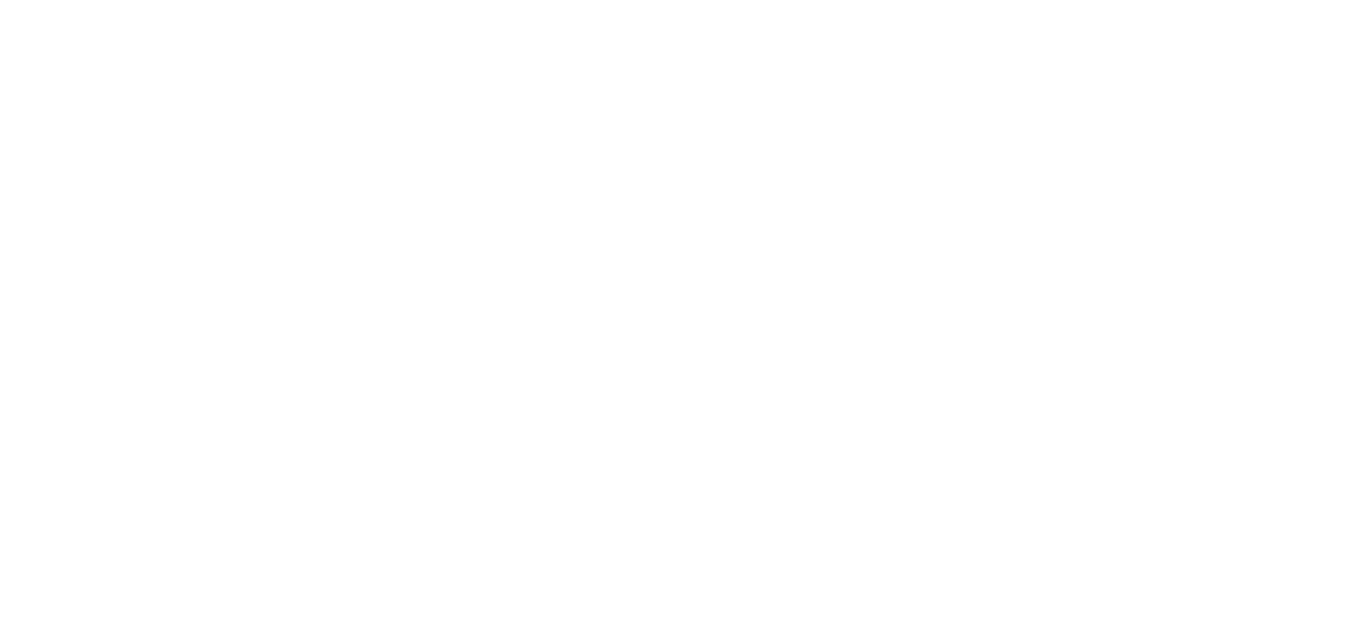
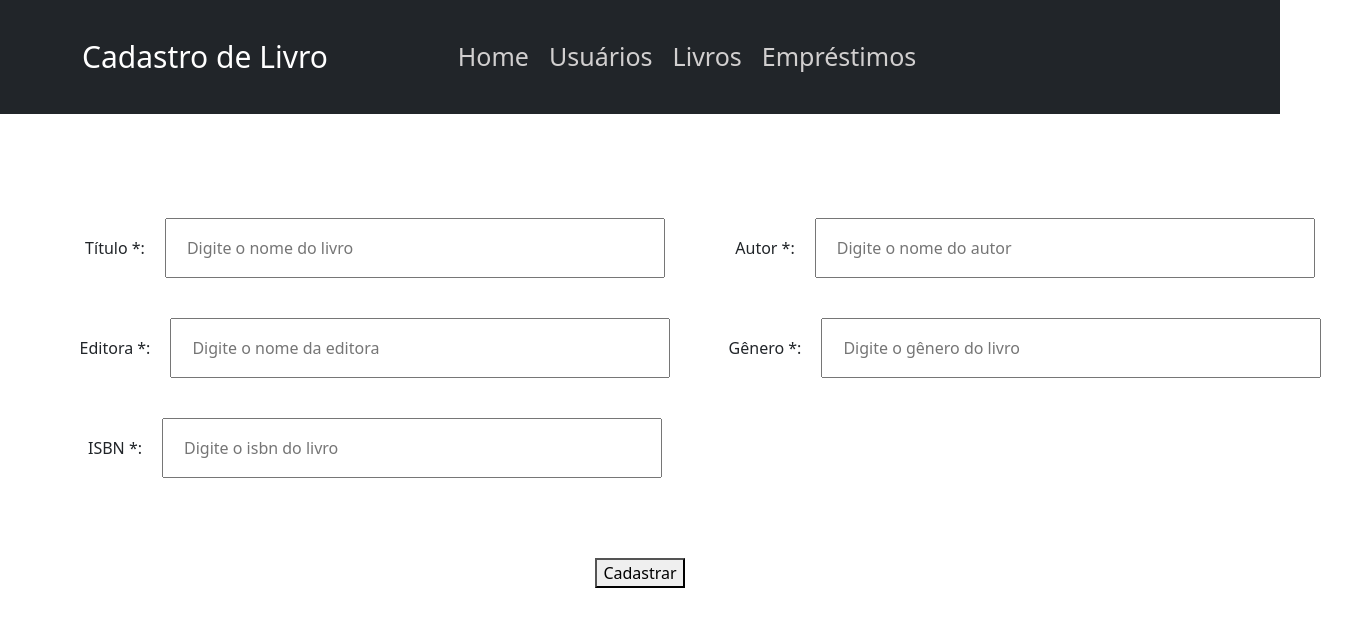
Before and after one commit to Rodrigobueno2/projeto_biblioteca_frontEnd, a React (Create React App) app: page /cadastroLivro in a window 1280 px wide. Before the commit this address had no page. Shown: the top 626 px of the page, 1360 px wide, since content can reach past the window. Built offline with nearby package versions, Linux system fonts and the light colour scheme.

Commit message:
implementação da tela de cadastro do livro e também a listagem dos livros junto com filtro de livro por titulo e codigo do livro.

```diff
--- a/src/components/MenuFixoDoTop.jsx
+++ b/src/components/MenuFixoDoTop.jsx
@@ -13,7 +13,7 @@ function MenuFixoDoTopo({nomeTela}) {
           <Nav className="me-auto" style={{fontSize:25, margin:20}} >
           <Link to="/" className={styles.links}>Home</Link>
           <Link to="/usuarios" className={styles.links}>Usuários</Link>
-          <Link to="/" className={styles.links}>Livros</Link>
+          <Link to="/livros" className={styles.links}>Livros</Link>
           <Link to="/" className={styles.links}>Empréstimos</Link>
           </Nav>
         </Container>
--- a/src/router.jsx
+++ b/src/router.jsx
@@ -5,6 +5,8 @@ import CadastroUsuario from './screens/usuario/CadastroUsuario'
 import ExclucaoDeUsuario from './screens/usuario/ExclucaoDeUsuario'
 import ListaDeUsuarios from './screens/usuario/ListaDeUsuarios'
 import Usuario from './screens/usuario/Usuario'
+import CadastroLivro from './screens/livro/CadastroLivro'
+import ListaDeLivro from './screens/livro/ListaDeLivro'
 
 export default function router() {
   return (
@@ -16,6 +18,8 @@ export default function router() {
             <Route path="/usuarios/:id" element={<Usuario/>}/>
             <Route path="/cadastroUsuario/:id" element={<CadastroUsuario/>}/>
             <Route path="/excluirUsuario/:id" element={<ExclucaoDeUsuario/>}/>
+            <Route path="/cadastroLivro" element={<CadastroLivro/>}/>
+            <Route path="/livros" element={<ListaDeLivro/>}/>
         </Routes>
     </BrowserRouter>
   )
--- /dev/null
+++ b/src/screens/livro/CadastroLivro.jsx
@@ -0,0 +1,101 @@
+import axios from 'axios';
+import React, { useState } from 'react'
+import { Form } from 'react-bootstrap'
+import * as yup from "yup";
+import MenuFixoDoTopo from '../../components/MenuFixoDoTop'
+import styles from '../livro/CadastroLivro.module.css'
+import {url} from '../../url/Url'
+
+export default function CadastroLivro() {
+
+  const[livro, setLivro] = useState({
+     titulo: "",
+     editora: "",
+     isbn: "",
+     autor: "",
+     genero: ""
+  })
+
+  const[status, setStatus] = useState({
+    tipo:"",
+    mensagem:""
+  })
+
+  let schemaLivro = yup.object().shape({
+    titulo: yup.string("Necessario preencher o campo titulo").required("Necessario preencher o campo titulo"),
+    editora:  yup.string("Necessario preencher o campo editora").required("Necessario preencher o campo editora"),
+    isbn: yup.string("Necessario preencher o campo isbn").required("Necessario preencher o campo isbn"),
+    autor: yup.string("Necessario preencher o campo autor").required("Necessario preencher o campo autor"),
+    genero: yup.string("Necessario preencher o campo genero").required("Necessario preencher o campo genero")
+
+  });
+
+
+  const handleSubmit = (event)=>{
+    event.preventDefault();
+    event.stopPropagation();
+    schemaLivro.validate(livro).then(()=>{
+      salvar()
+    }).catch((erro)=>{
+      setStatus({tipo:"erro",mensagem:""+erro})
+    })
+  }
+
+  const onChange = (ev)=>{
+    const { name, value } = ev.target;
+    setLivro({ ...livro, [name]: value });
+  }
+
+  const salvar = ()=>{
+    axios.post(url+"/livro",{
+      titulo: livro.titulo,
+      autor: livro.autor,
+      editora: livro.editora,
+      genero: livro.genero,
+      isbn: livro.isbn
+    }).then(()=>{
+      setStatus({tipo:"sucesso",mensagem:"cadastro realizado com sucesso"})
+    }).catch((erro)=>{
+      alert(erro)
+    })
+  }
+
+  return (
+    <div>
+       <MenuFixoDoTopo
+          nomeTela={"Cadastro de Livro"}
+       />
+
+        <form  onSubmit={handleSubmit} >
+            {status.tipo==="erro"? <p style={{color:"red"}}>{status.mensagem}</p>:null}
+            {status.tipo==="sucesso"? <p style={{color:"green"}}>{status.mensagem}</p>:null}
+            <div className={styles.form}>
+              <div>
+                <label>Título *: </label>
+                <input type="text" name="titulo" onChange={onChange} placeholder="Digite o nome do livro" className={styles.input}/>
+              </div>
+              <div>
+                <label>Autor *: </label>
+                <input type="text" name="autor" onChange={onChange} placeholder="Digite o nome do autor" className={styles.input}/><br/>
+              </div>
+              <div>
+                <label>Editora *: </label>
+                <input type="text" name="editora" onChange={onChange} placeholder="Digite o nome da editora"className={styles.input} />
+              </div>
+              <div>
+                <label>Gênero *: </label>
+                <input type="text" name="genero" onChange={onChange} placeholder="Digite o gênero do livro" className={styles.input}/><br/>
+              </div>
+              <div>
+                <label>ISBN *: </label>
+                <input type="text" name="isbn" onChange={onChange} placeholder="Digite o isbn do livro" className={styles.input}/><br/>
+              </div>
+              <div>
+
+              </div>
+            </div>
+            <button type="submit" >Cadastrar</button>
+        </form>
+    </div>
+  )
+}
--- /dev/null
+++ b/src/screens/livro/CadastroLivro.module.css
@@ -0,0 +1,12 @@
+.form{
+    display: grid;
+    grid-template-columns: 650px 650px;
+    margin:60px;
+}
+
+.input{
+   height: 60px;
+   width:500px;
+   margin: 20px;
+   padding: 20px;
+}
--- /dev/null
+++ b/src/screens/livro/ListaDeLivro.jsx
@@ -0,0 +1,78 @@
+import axios from 'axios';
+import React, { useEffect, useState } from 'react'
+import { Button, Row } from 'react-bootstrap';
+import { Link, useNavigate } from 'react-router-dom';
+import MenuFixoDoTopo from '../../components/MenuFixoDoTop'
+import { url } from '../../url/Url';
+import styles from '../livro/ListaDeLivro.module.css'
+
+export default function ListaDeLivro() {
+  const[livros,setLivros] = useState([]);
+  const[filtroTitulo,setFiltroTitulo] = useState();
+  const[filtroCodigo,setFiltroCodigo] = useState();
+  const[filtro,setFiltro] = useState([]);
+  const navigate = useNavigate();
+
+  const filtrarTitulo =()=>{
+    setFiltro(livros);
+    if(filtroTitulo !== ""){
+      setFiltro(livros.filter((livros)=>livros.titulo.toLowerCase() === filtroTitulo.toLowerCase()))
+    }
+  }
+
+  const filtrarCodigo =()=>{
+   setFiltro(livros);
+   if(filtroCodigo !== ""){
+     setFiltro(livros.filter((livros)=>livros._id === filtroCodigo))
+   }
+ }
+
+
+  function onChangeFiltrarTitulo(event){
+     setFiltroTitulo(event.target.value)
+  }
+
+  function onChangeFiltrarCodigo(event){
+     setFiltroCodigo(event.target.value)
+  }
+
+  useEffect(() => {
+    ListarLivros();
+  },[]);
+
+  const ListarLivros = ()=>{
+    axios.get(url+"/livro").then((element)=>{
+        setLivros(element.data);
+        setFiltro(element.data)
+    }).catch((erro)=>{
+        console.log(erro);
+    })
+  }
+
+  return (
+    <div>
+      <MenuFixoDoTopo
+          nomeTela={"Lista de Livros"}
+       />
+       <Button type="button" variant='primary'> <Link to="/cadastroLivro"  className={styles.link}>+ Adicionar Livro</Link></Button>
+       <hr/>
+       <input type="text" name="filtroTitulo"  placeholder="Filtrar livro por titulo" onChange={onChangeFiltrarTitulo} />
+       <Button variant="primary" onClick={()=>filtrarTitulo()}>Filtrar livro por Titulo</Button>
+       <input type="text" name="filtroCodigo"  placeholder="Filtrar livro pelo codigo" onChange={onChangeFiltrarCodigo} />
+       <Button variant="primary" onClick={()=>filtrarCodigo()}>Filtrar livro pelo Codigo</Button>
+       <div>
+          {filtro.map((element,key)=>(
+             <div className={styles.livros}>
+                ***Livro: {key+1}***<Row/>
+               Codigo do Livro: {element._id}<Row/>
+               Titulo do Livro: {element.titulo}<Row/>
+               <Button type='button' variant="primary" className={styles.botoes} onClick={()=>navigate('/usuarios/'+element._id)}>Visualizar</Button>
+               <Button type='button' variant="danger" className={styles.botoes} onClick={()=>navigate('/excluirUsuario/'+element._id)}>Excluir</Button>
+               <Button type='button' variant="success" className={styles.botoes} onClick={()=>navigate('/cadastroUsuario/'+element._id)}>Atualizar</Button>
+             </div>
+          ))}
+       </div>
+
+    </div>
+  )
+}
--- /dev/null
+++ b/src/screens/livro/ListaDeLivro.module.css
@@ -0,0 +1,26 @@
+.link{
+    text-decoration: none;
+    color:black;
+    padding: 40px;
+
+ }
+
+ :hover.link{
+    color: rgb(206, 205, 205);
+ }
+
+
+ .livros{
+    flex-direction:row;
+    justify-content:center;
+    margin: 2px;
+    height: 200px;
+    border-width: medium;
+    border-style: solid;
+    border-color: rgb(15, 15, 15);
+    padding: 20px;
+  }
+
+  .botoes{
+    margin: 10px;
+  }
--- a/src/url/Url.jsx
+++ b/src/url/Url.jsx
@@ -1,2 +1,2 @@
 
- export const url = "https://crudcrud.com/api/d6e0dc3dda2148008f3311490df861f5"
+ export const url = "https://crudcrud.com/api/9e1ae276c8ec458ea684de1090fcacb1"
```
